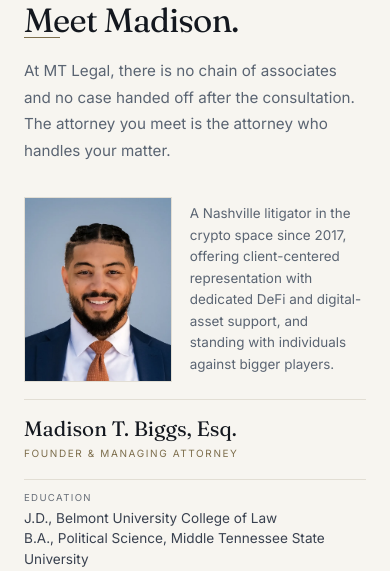
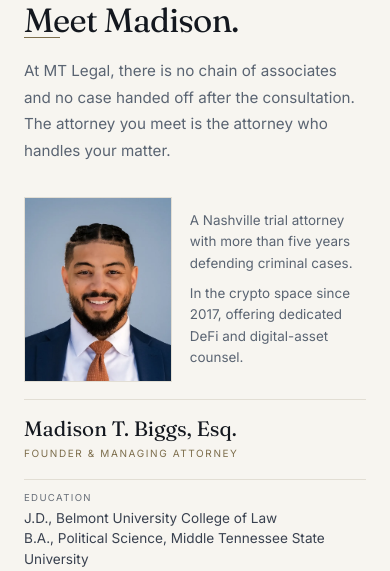
Before and after one commit to mtbiggs-legal/mt-legal-site, a Flask app: page /meet-the-firm in a window 390 px wide. Shown: the part 213-784 px from the top of the page. Run offline with Flask 3, Linux system fonts and the light colour scheme; parts of the project's set-up code (start-up, migrations or seed data) failed here and were passed over.

Commit message:
copy(meet): phone short bio as trial attorney, crypto split out
Co-Authored-By: Claude Opus 5.5 <noreply@anthropic.com>

```diff
--- a/templates/meet_the_firm.html
+++ b/templates/meet_the_firm.html
@@ -206,6 +206,7 @@
     .law-quote-photo-content { padding: 2.5rem 1.5rem; }
   }
   /* The short bio beside the photo is for phones only. */
+  .mp-short-crypto { display: block; margin-top: .55rem; }
   .mp-short { display: none; }
   @media (max-width: 700px) {
     /* Phones: photo and short bio side by side, name and title beneath both. */
@@ -263,9 +264,10 @@
            width="760" height="1141"
            alt="{{ partner.display }}, {{ partner.title }} of {{ firm_name }}" />
     </picture>
-    <p class="mp-short">A Nashville litigator in the crypto space since 2017, offering
-      client-centered representation with dedicated DeFi and digital-asset support, and
-      standing with individuals against bigger players.</p>
+    <p class="mp-short">A Nashville trial attorney with more than five years defending
+      criminal cases.
+      <span class="mp-short-crypto">In the crypto space since 2017, offering dedicated DeFi
+      and digital-asset counsel.</span></p>
     <div class="mp-name">{{ partner.display }}</div>
     <div class="mp-title">{{ partner.title }}</div>
     <ul class="mp-facts">
```
